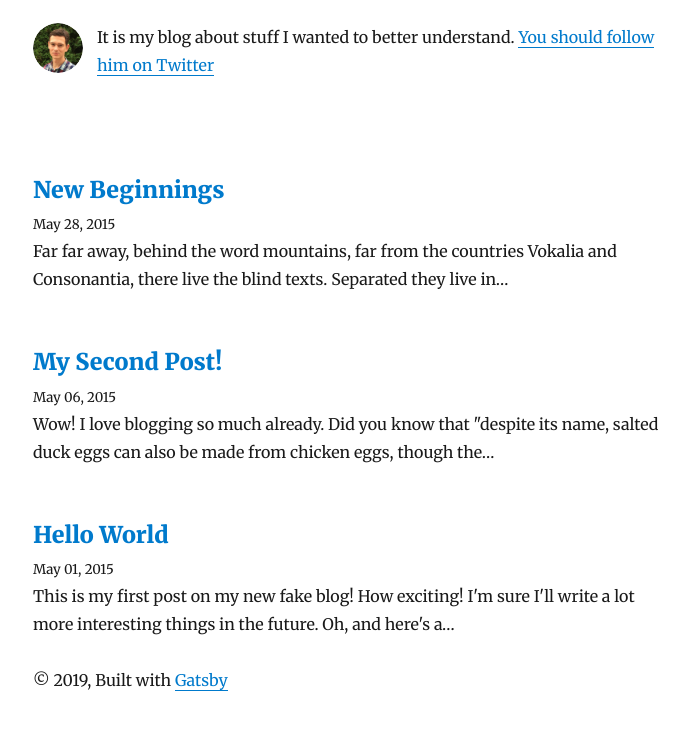
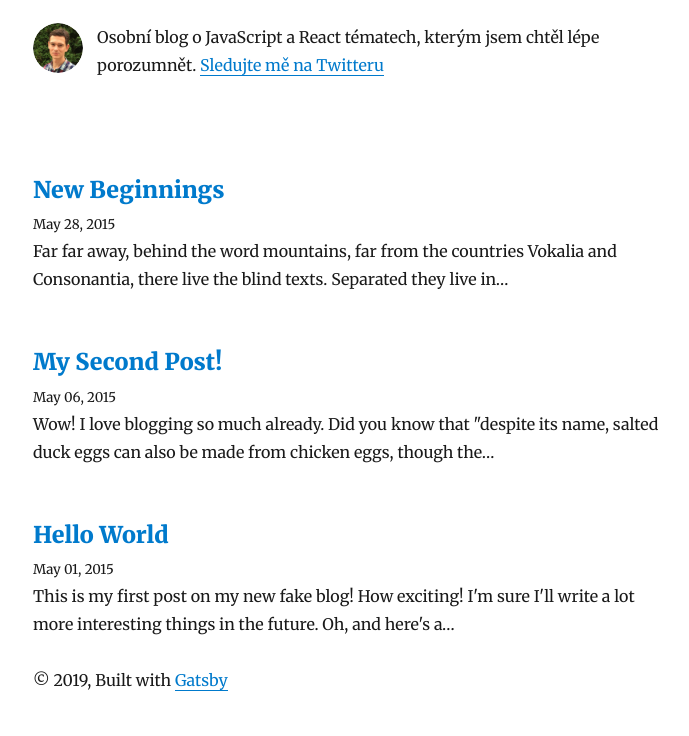
Before and after one commit to PrincAm/adamblazek.com, a Gatsby site: page / in a window 1280 px wide. Shown: the part 131-867 px from the top of the page, without its empty margins (292-981 px from the left). Built offline with nearby package versions, Linux system fonts and the light colour scheme; Gatsby itself is replaced by a stand-in of ours; some packages are replaced by stand-ins of ours.

Commit message:
bio in czech

```diff
--- a/src/components/Bio.js
+++ b/src/components/Bio.js
@@ -31,10 +31,10 @@ function Bio() {
               }}
             />
             <p>
-              It is my blog about stuff I wanted to better understand.
+              Osobní blog o JavaScript a React tématech, kterým jsem chtěl lépe porozumnět.
               {` `}
               <a href={`https://twitter.com/${social.twitter}`}>
-                You should follow him on Twitter
+                Sledujte mě na Twitteru
               </a>
             </p>
           </div>
```
